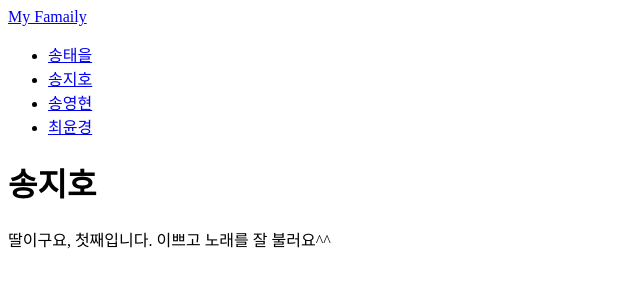
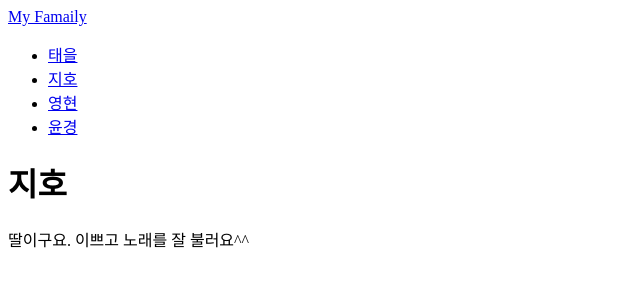
Before and after one commit to neoaero/myfamily, a plain HTML site: page 2.html in a window 1280 px wide. Shown: the whole page, without its empty margins (0-640 px from the left). Drawn offline with Linux system fonts and the light colour scheme.

Commit message:
Add files via upload

```diff
--- a/2.html
+++ b/2.html
@@ -9,14 +9,14 @@
 <body>
   <a href="index.html">My Famaily</a>
   <ul>
-    <li><a href="1.html">송태을</a></li>
-    <li><a href="2.html">송지호</a></li>
-    <li><a href="3.html">송영현</a></li>
-    <li><a href="4.html">최윤경</a></li>
+    <li><a href="1.html">태을</a></li>
+    <li><a href="2.html">지호</a></li>
+    <li><a href="3.html">영현</a></li>
+    <li><a href="4.html">윤경</a></li>
   </ul>
   <p>
-<h1>송지호</h1>
-    딸이구요, 첫째입니다. 이쁘고 노래를 잘 불러요^^
+<h1>지호</h1>
+    딸이구요. 이쁘고 노래를 잘 불러요^^
   </P>
 </body>
 </html>
```
Also changed, not shown: 1.html (+6 -6 lines), 3.html (+5 -5 lines), 4.html (+5 -5 lines), index.html (+5 -5 lines).
